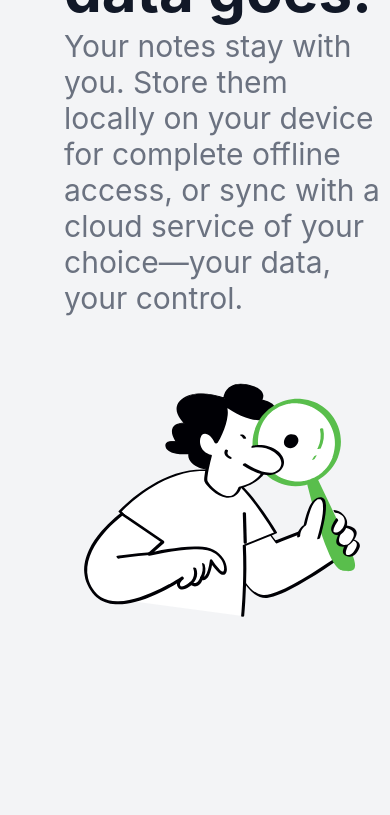
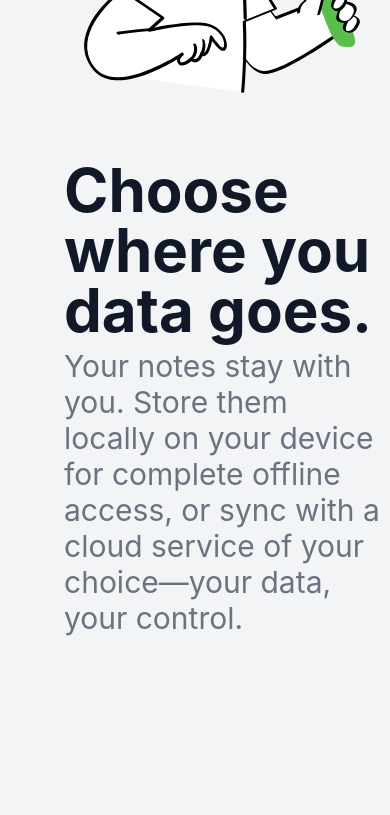
Before and after one commit to leandroBorgesFerreira/WriteopiaLandingPage, a React (Create React App) app: page / in a window 390 px wide. Shown: the part 1160-1975 px from the top of the page. Built offline with nearby package versions, Linux system fonts and the light colour scheme.

Commit message:
Fixing mobile diposition of images

```diff
--- a/src/home/pitch.tsx
+++ b/src/home/pitch.tsx
@@ -11,17 +11,17 @@
   );
 }
 
-function Design() {
+function DataChoice() {
   return (
-    <div className={`flex flex-col lg:flex-row items-center py-10`}>
-      <img src="/web_design.svg" alt="Beautifully designed." className="max-w-[400px] max-h-[600px] sm:max-w-[400px] md:max-w-[500px] lg:max-w-[600px] w-80 h-80 object-cover" />
+    <div className={`flex flex-col-reverse lg:flex-row items-center py-10`}>
+      <div className={`p-6 px-10 items-center justify-center dark:text-gray-200 text-left max-w-4xl`}>
+        <h2 className="text-6xl font-bold">Choose where you data goes.</h2>
+        <p className="text-3xl mt-2 text-gray-500 dark:text-gray-400">Your notes stay with you. Store them locally on your device for complete offline access, or sync with a cloud service of your choice—your data, your control.</p>
+      </div>
 
       <div className='w-10'/>
 
-      <div className={`p-6 px-10 items-center justify-center dark:text-gray-200 text-left max-w-4xl`}>
-        <h2 className="text-6xl font-bold">Beautifully designed.</h2>
-        <p className="text-3xl mt-2 text-gray-500 dark:text-gray-400">"Our text editor is fast, responsive, and designed to keep up with you. With a sleek, modern interface, it’s both functional and visually appealing. Enjoy smooth, efficient note-taking every time."</p>
-      </div>
+      <img src="/data_choice.svg" alt="Choose where you data goes." className="max-w-[400px] max-h-[600px] sm:max-w-[400px] md:max-w-[500px] lg:max-w-[600px] w-80 h-80 object-cover" />
     </div>
   );
 }
@@ -41,24 +41,9 @@
   );
 }
 
-function DataChoice() {
-  return (
-    <div className={`flex flex-col lg:flex-row items-center py-10`}>
-      <div className={`p-6 px-10 items-center justify-center dark:text-gray-200 text-left max-w-4xl`}>
-        <h2 className="text-6xl font-bold">Choose where you data goes.</h2>
-        <p className="text-3xl mt-2 text-gray-500 dark:text-gray-400">Your notes stay with you. Store them locally on your device for complete offline access, or sync with a cloud service of your choice—your data, your control.</p>
-      </div>
-
-      <div className='w-10'/>
-
-      <img src="/data_choice.svg" alt="Choose where you data goes." className="max-w-[400px] max-h-[600px] sm:max-w-[400px] md:max-w-[500px] lg:max-w-[600px] w-80 h-80 object-cover" />
-    </div>
-  );
-}
-
 function OpenFormat() {
   return (
-    <div className={`flex flex-col lg:flex-row items-center py-10`}>
+    <div className={`flex flex-col-reverse lg:flex-row items-center py-10`}>
       <div className={`p-6 px-10 items-center justify-center dark:text-gray-200 text-left max-w-4xl`}>
         <h2 className="text-6xl font-bold">No lock-in.</h2>
         <p className="text-3xl mt-2 text-gray-500 dark:text-gray-400">We use public file formats and make it easy to export your data. No lock in to a specific system or service.</p>
@@ -70,3 +55,18 @@
     </div>
   );
 }
+
+function Design() {
+  return (
+    <div className={`flex flex-col lg:flex-row items-center pt-10`}>
+      <img src="/web_design.svg" alt="Beautifully designed." className="max-w-[400px] max-h-[600px] sm:max-w-[400px] md:max-w-[500px] lg:max-w-[600px] w-80 h-80 object-cover" />
+
+      <div className='w-10'/>
+
+      <div className={`p-6 px-10 items-center justify-center dark:text-gray-200 text-left max-w-4xl`}>
+        <h2 className="text-6xl font-bold">Beautifully designed.</h2>
+        <p className="text-3xl mt-2 text-gray-500 dark:text-gray-400">"Our text editor is fast, responsive, and designed to keep up with you. With a sleek, modern interface, it’s both functional and visually appealing. Enjoy smooth, efficient note-taking every time."</p>
+      </div>
+    </div>
+  );
+}
```
